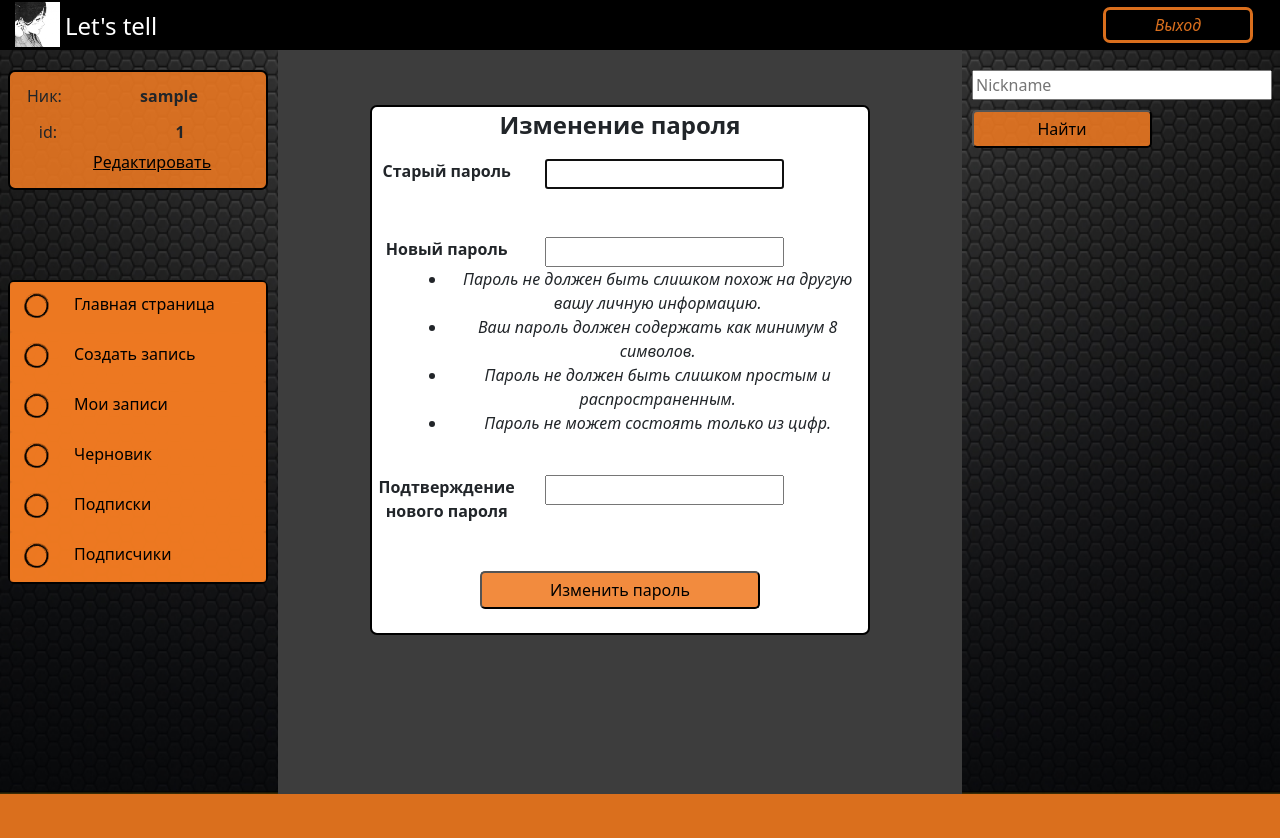
After one commit to AgentRediska/BlogDjango, a Django app: page /board/password/ in a window 1280 px wide. The commit adds this page. Run offline with Django 4.2, Linux system fonts and the light colour scheme; the visitor is signed in with stand-in values (Sample User, id 1); data comes from the database, SQL or seed files in the repository; data that the repository does not hold is empty; some libraries are stand-ins or nearby versions.

Commit message:
Profile editing system set up

```diff
--- a/blog/board/models.py
+++ b/blog/board/models.py
@@ -42,7 +42,7 @@ class Note(models.Model):
 
 class Subscription(models.Model):
     subscription_id = models.IntegerField(null=False)
-    user_id = models.ForeignKey('User', on_delete=models.CASCADE, db_index=True)
+    user = models.ForeignKey('User', on_delete=models.CASCADE, db_index=True)
 
     def __str__(self):
-        return f"user id: {self.user_id}, subs id: {self.subscription_id}"
+        return f"user id: {self.user}, subs id: {self.subscription_id}"
--- a/blog/board/static/board/css/center.css
+++ b/blog/board/static/board/css/center.css
@@ -111,3 +111,7 @@
 .btn-news-dislike:hover {
     border: 1px solid #d80000;
 }
+
+.btn-change-password:hover {
+    color: #FFFFFF;
+}
--- a/blog/board/static/board/css/left_side.css
+++ b/blog/board/static/board/css/left_side.css
@@ -8,8 +8,17 @@
     top: 50px;
 }
 
+.btn-edit-prof{
+    margin-right:5px;
+}
+
+.btn-edit-prof:hover {
+    color: #FFFFFF;
+}
+
+
 .main-user-info {
-    height: 90px;
+    height: 120px;
     width: 100%;
     background-color: var( --main_color);
     border: 2px solid #000000;
--- a/blog/board/templates/board/basic.html
+++ b/blog/board/templates/board/basic.html
@@ -51,6 +51,12 @@
                                         <h6 class="fs-6 id-main-user fw-bolder">{{ user.pk }}</h6>
                                     </div>
                                 </div>
+                                <div class="row edit-profile justify-content-end">
+                                    <div class="col-3"></div>
+                                    <div class="col">
+                                    <a href="{% url 'edit_profile' %}" class="btn-edit-prof"><u>Редактировать</u></a>
+                                        </div>
+                                </div>
                             </div>
                         </div>
                     </div>
--- /dev/null
+++ b/blog/board/templates/board/change_password.html
@@ -0,0 +1,54 @@
+{% extends "board/basic.html" %}
+{% load board_tags %}
+
+{% block title %}Редактирование профиля{% endblock %}
+
+
+{% block header_additional_content %}
+    <div class="head-container">
+        <div class="exit-from-account-container">
+            <a href="{% url 'user_logout' %}" class="btn btn-exit-from-account">
+                <h6 class="exit-header-text fst-italic">Выход</h6>
+            </a>
+        </div>
+    </div>
+{% endblock %}
+
+{% block center_content_inside %}
+    <div class="col center-container account-login-center">
+        <div class="account-registration-container">
+            <div class="row">
+                <div class="col-2"></div>
+                <p class="fs-4 fw-bold">Изменение пароля</p>
+            </div>
+            <form method="post">
+                {% csrf_token %}
+                <div class="form-error"> {{ form.non_field_errors }}</div>
+                    {% for f in form %}
+                        <div class="row">
+                           <div class="col-4 text-center">
+                               <b><label for="{{ f.id_for_label }}">{{ f.label }}</label></b>
+                           </div>
+                           <div class="col-8 text-start">{{ f }}</div>
+                           <div class="error">{{ field.errors }}</div>
+                        </div>
+                        <div class="row">
+                           <div class="col-1"></div>
+                           <div class="col">
+                               <i><label for="{{ f.id_for_label }}">{{ f.help_text }}</label></i>
+                           </div>
+                        </div>
+                    <br>
+                    {% endfor %}
+                <div class="text-center">
+                    <input type="submit" value="Изменить пароль" class="reg-button">
+                </div>
+            </form>
+            <br>
+        </div>
+    </div>
+{% endblock %}
+
+{% block right_content %}
+    {% show_subscription_list request.user.pk %}
+{% endblock %}
--- a/blog/board/urls.py
+++ b/blog/board/urls.py
@@ -1,11 +1,14 @@
 from django.urls import path
 
 from .views import *
+from django.contrib.auth import views as auth_views
 
 urlpatterns = [
     path('login/', UserLoginView.as_view(), name='user_login'),
     path('logout/', UserLogoutView.as_view(), name='user_logout'),
     path('register', register_view, name='user_register'),
+    path('edit_profile/', UserEditView.as_view(), name='edit_profile'),
+    path('password/', PasswordsChangeView.as_view(), name='password'),
     path('create_note', create_note, name='create_note'),
     path('my_notes/', MyNotesView.as_view(), name='my_notes'),
     path('set_like/<int:note_pk>/', like_post, name='set_like'),
--- a/blog/board/views.py
+++ b/blog/board/views.py
@@ -1,14 +1,10 @@
-from functools import reduce
-from operator import and_
-
 from django.contrib.auth import authenticate, login
-from django.contrib.auth.views import LoginView, LogoutView
-from django.db.models import Q, QuerySet
+from django.contrib.auth.views import LoginView, LogoutView, PasswordChangeView
+from django.db.models import Q
 from django.http import HttpResponse, HttpResponseNotFound, HttpResponseRedirect
 from django.shortcuts import render, get_object_or_404, redirect
 from django.urls import reverse_lazy
-from django.views import View
-from django.views.generic import ListView, CreateView
+from django.views.generic import ListView, CreateView, UpdateView
 
 from .forms import *
 from .models import *
@@ -25,6 +21,30 @@ class SignInView(CreateView):
     form_class = CustomUserCreationForm
     success_url = reverse_lazy('main_page')
     template_name = 'board/register.html'
+
+
+class UserEditView(UpdateView):
+    form_class = CustomUserChangeForm
+    success_url = reverse_lazy('main_page')
+    template_name = 'board/edit_profile.html'
+
+    def get_context_data(self, **kwargs):
+        context = super().get_context_data(**kwargs)
+        context['menu'] = menu
+        return context
+
+    def get_object(self, queryset=None):
+        return self.request.user
+
+
+class PasswordsChangeView(PasswordChangeView):
+    template_name = 'board/change_password.html'
+    success_url = reverse_lazy('main_page')
+
+    def get_context_data(self, **kwargs):
+        context = super().get_context_data(**kwargs)
+        context['menu'] = menu
+        return context
 
 
 def register_view(request):
```
Also changed, not shown: blog/board/forms.py (+15 -1 lines), blog/board/templates/board/edit_profile.html (added, +57 -0 lines).
